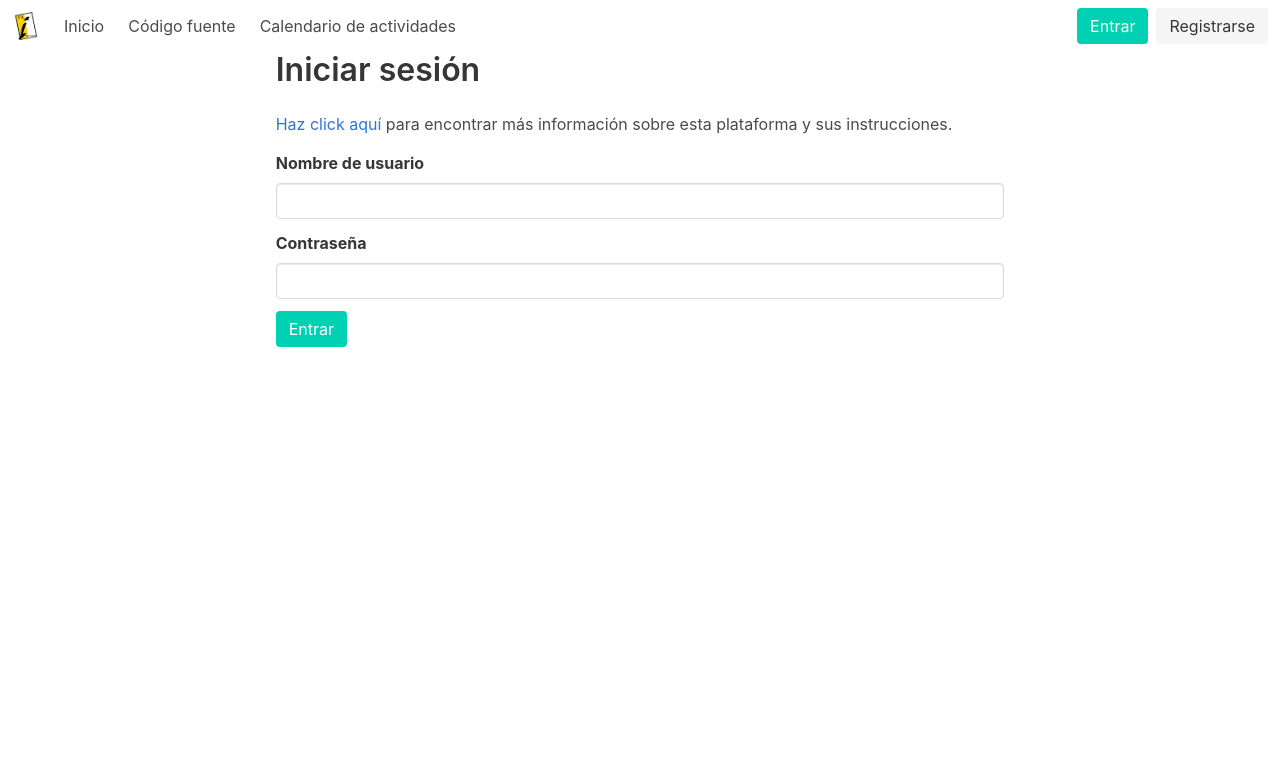
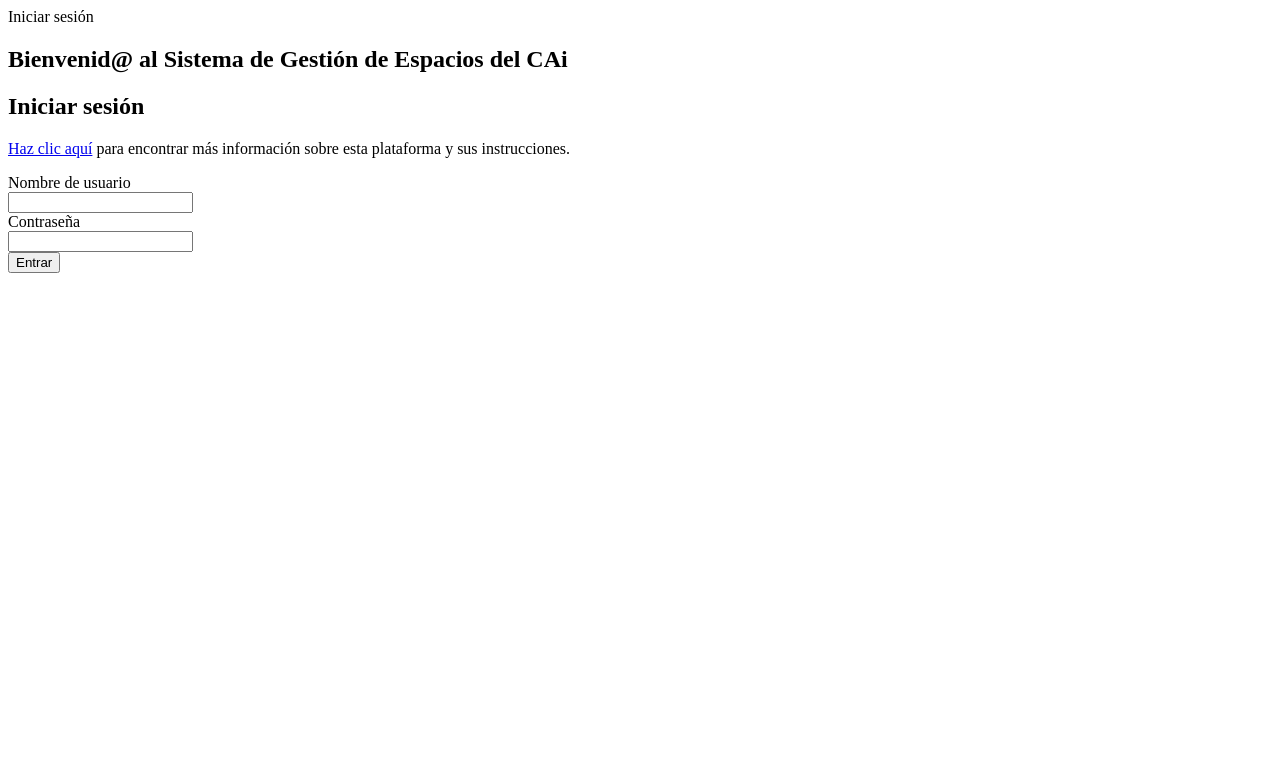
Before and after one commit to caiuc/pagina-solicitudes, a Django app: page /accounts/login/ in a window 1280 px wide. Shown: the top 783 px of the page. Run offline with Django 4.2, Linux system fonts and the light colour scheme; some libraries are stand-ins or nearby versions.

Commit message:
Update login.html

```diff
--- a/templates/registration/login.html
+++ b/templates/registration/login.html
@@ -1,34 +1,42 @@
-{% extends 'base.html' %}
-
 {% block title %}Iniciar sesión{% endblock %}
 
 {% block content %}
+<section class="hero is-primary is-fullheight">
+    <div class="hero-body">
         <div class="container">
-    <div class="columns is-mobile">
-        <div class="column"></div>
-        <div class="column is-four-fifths">
-            <h3 class="title is-size-3">Iniciar sesión</h3>
-            <p style="margin-bottom: 15px;">
-                <a href="https://www.cai.cl/solicitudes-espacios">Haz click aquí</a> para encontrar más información sobre esta plataforma y sus instrucciones.
+            <div class="columns is-mobile is-centered">
+                <div class="column is-half">
+                    <h1 class="title is-2 has-text-centered">Bienvenid@ al Sistema de Gestión de Espacios del CAi</h1>
+                    <h2 class="subtitle is-4 has-text-centered">Iniciar sesión</h2>
+                    <p class="has-text-centered">
+                        <a href="https://www.cai.cl/solicitudes-espacios" class="button is-link">Haz clic aquí</a>
+                        para encontrar más información sobre esta plataforma y sus instrucciones.
                     </p>
                     <form method="post">
                         {% csrf_token %}
                         {% for non_field_error in form.non_field_errors %}
-                    <p class="help is-danger">{{ non_field_error }}</p>
+                            <p class="help is-danger has-text-centered">{{ non_field_error }}</p>
                         {% endfor %}
                         {% for field in form %}
                             <div class="field">
                                 <label for="{{ field.id_for_label }}" class="label">{{ field.label }}</label>
+                                <div class="control">
                                     <input type="{{ field.field.widget.input_type }}" name="{{ field.name }}" required="" class="input">
+                                </div>
                                 {% for error in field.errors %}
-                        <p class="help is-danger">{{ error }}</p>
+                                    <p class="help is-danger has-text-centered">{{ error }}</p>
                                 {% endfor %}
                             </div>
                         {% endfor %}
+                        <div class="field has-text-centered">
+                            <div class="control">
                                 <input type="submit" value="Entrar" class="button is-primary">
+                            </div>
+                        </div>
                     </form>
                 </div>
-        <div class="column"></div>
             </div>
         </div>
+    </div>
+</section>
 {% endblock %}
```
Lines whose indentation alone changed are shown as unchanged.
